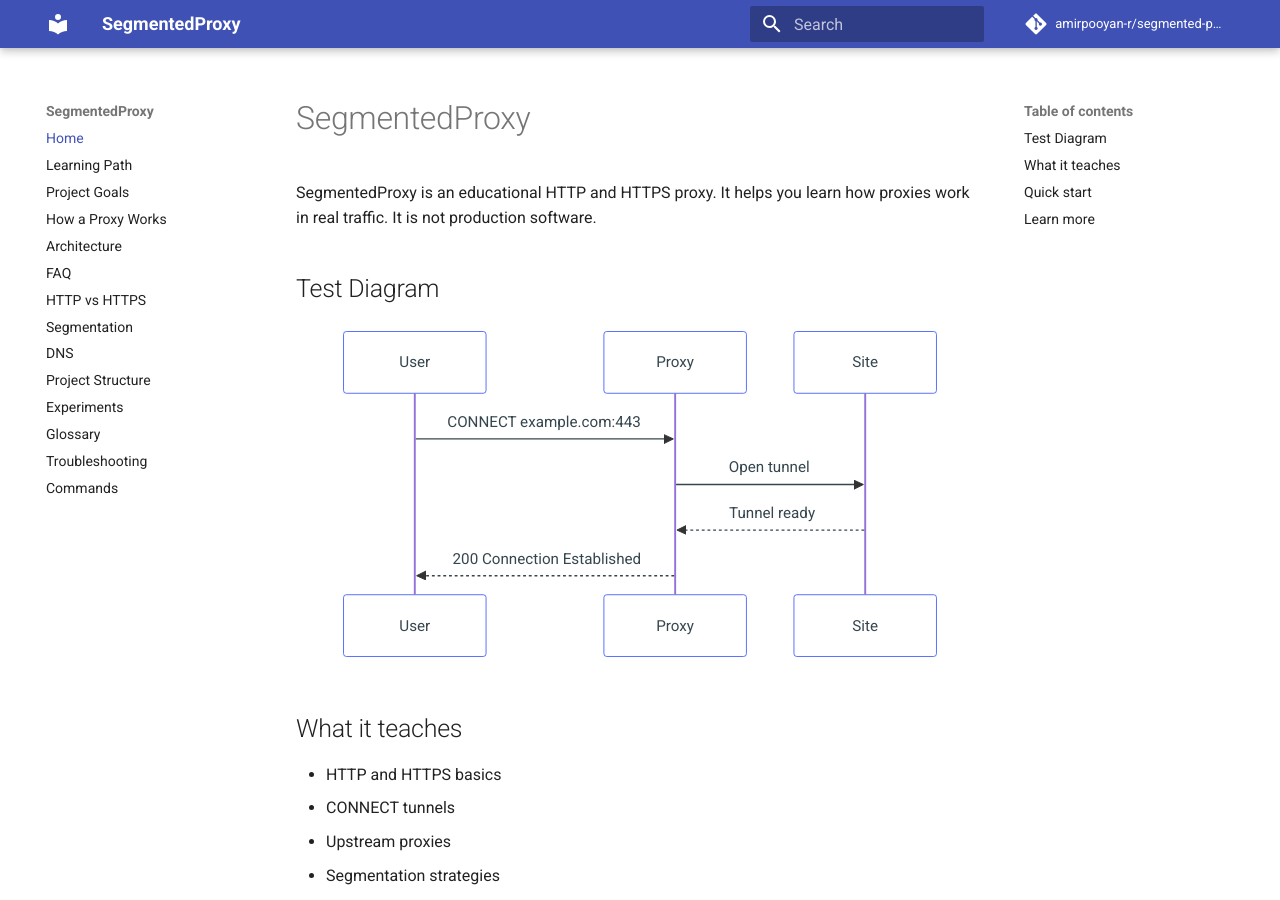
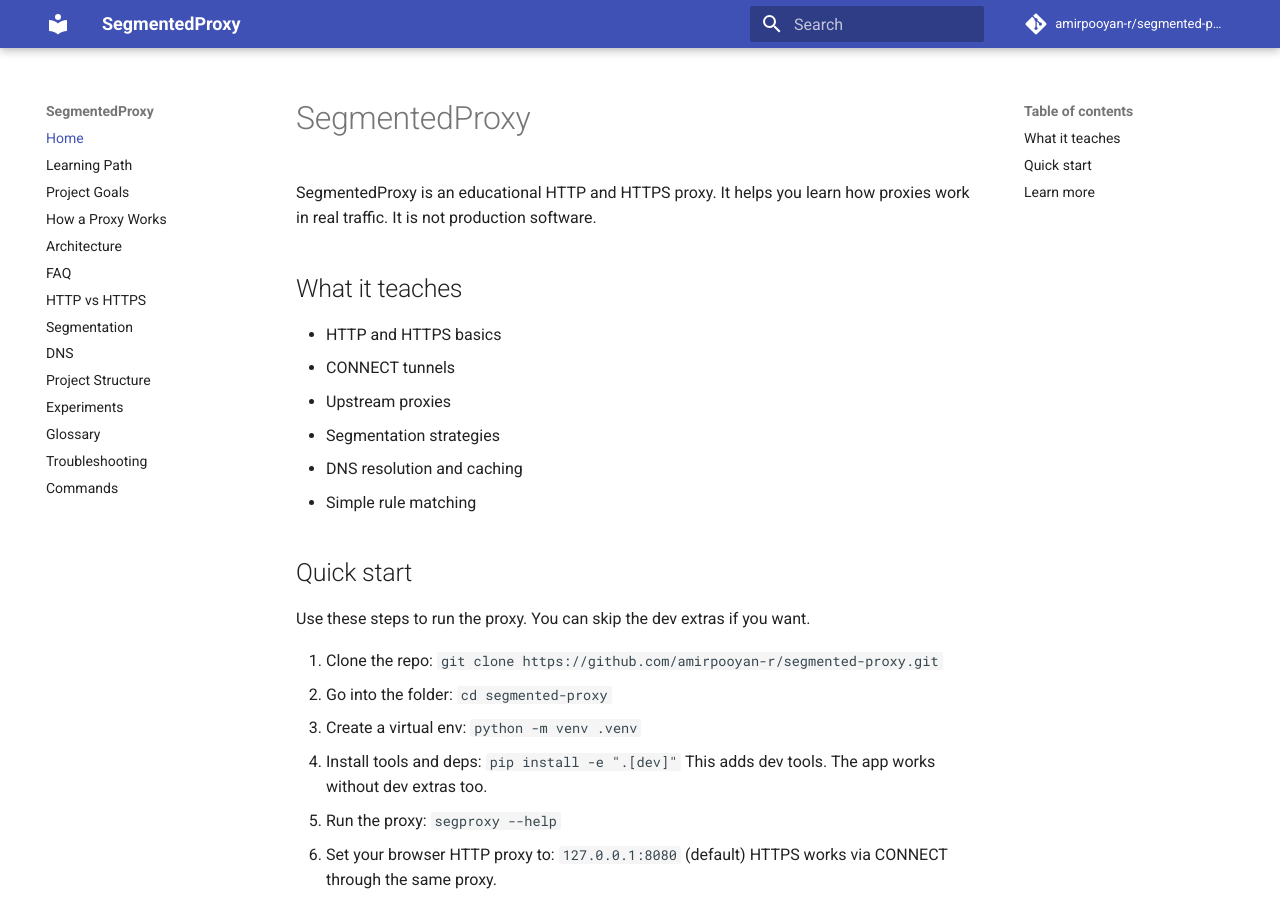
Before and after one commit to amirpooyan-r/segmented-proxy, an MkDocs documentation site: the page built from docs/index.md, in a window 1280 px wide and 900 px high. Built offline with MkDocs 1.6.1 and Material for MkDocs 9.7.7, drawn with Linux system fonts in a browser that asks for light colours; comment, search, counter and statistics services are not loaded; some of the changed lines change nothing that is shown.

Commit message:
docs(home): remove leftover test diagram
- docs(home): remove leftover test diagram

- docs(home): remove leftover test diagram

- Avoid exposing development artifacts in documentation

````diff
--- a/docs/index.md
+++ b/docs/index.md
@@ -3,19 +3,6 @@
 SegmentedProxy is an educational HTTP and HTTPS proxy.
 It helps you learn how proxies work in real traffic.
 It is not production software.
-
-## Test Diagram
-
-```mermaid
-sequenceDiagram
-    participant User
-    participant Proxy
-    participant Site
-    User->>Proxy: CONNECT example.com:443
-    Proxy->>Site: Open tunnel
-    Site-->>Proxy: Tunnel ready
-    Proxy-->>User: 200 Connection Established
-```
 
 ## What it teaches
 
````
